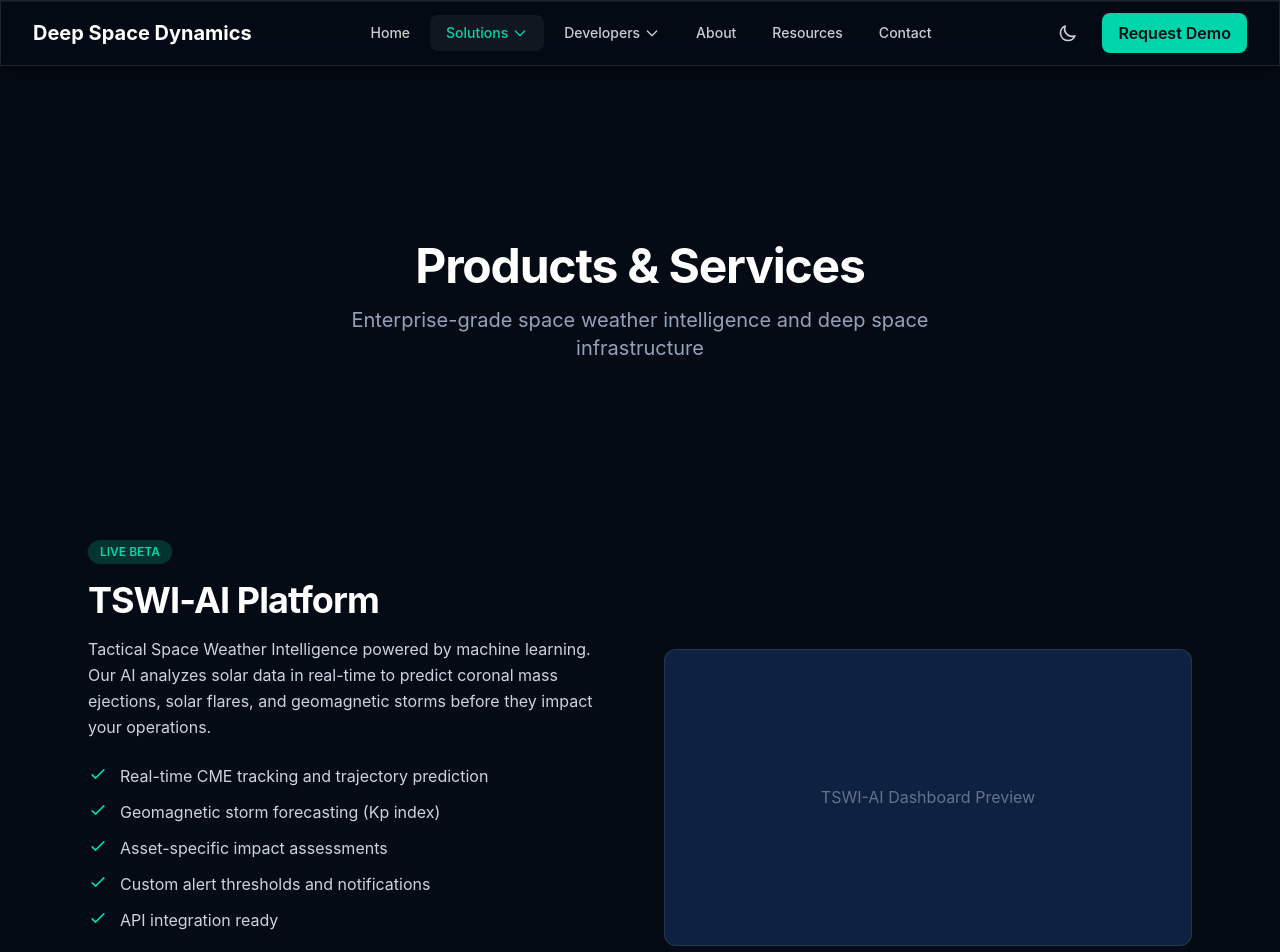
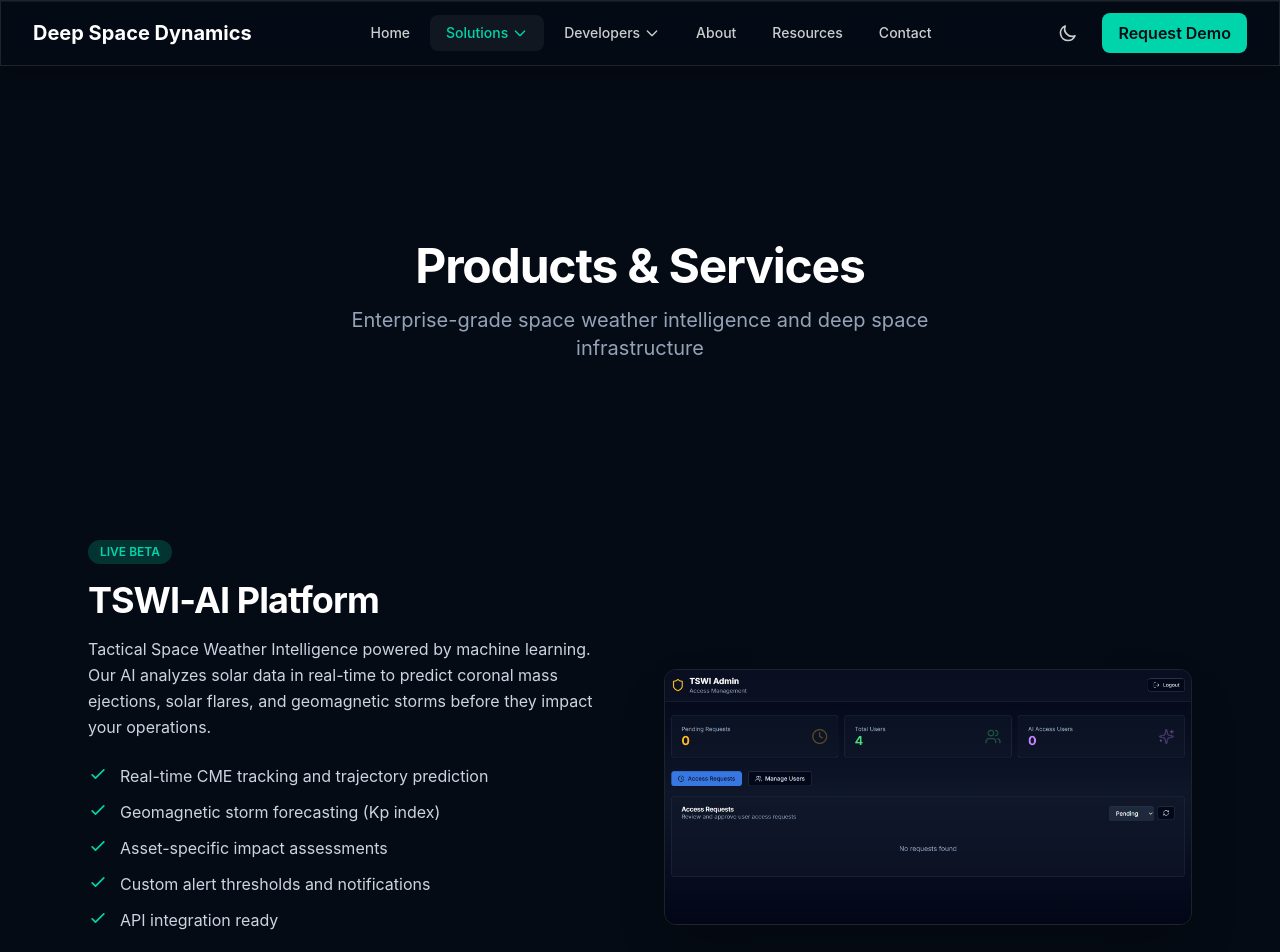
Before and after one commit to tommytoyou/deep-space-dynamics, a React (Create React App) app: page /products in a window 1280 px wide. Shown: the top 952 px of the page. Built offline with nearby package versions, Linux system fonts and the light colour scheme; the HTML template or start-up script is replaced by a standard one.

Commit message:
Add TSWI dashboard screenshot

```diff
--- a/src/pages/Products.jsx
+++ b/src/pages/Products.jsx
@@ -197,10 +197,12 @@ const Products = () => {
               </a>
             </div>
 
-            {/* Right - Dashboard Mockup */}
-            <div className="rounded-xl bg-navy-700 border border-white/10 aspect-video flex items-center justify-center">
-              <p className="text-slate-500">TSWI-AI Dashboard Preview</p>
-            </div>
+            {/* Right - Dashboard Screenshot */}
+            <img
+              src="/images/tswi-dashboard.png"
+              alt="TSWI-AI Dashboard"
+              className="max-w-full rounded-xl border border-white/10 shadow-2xl"
+            />
           </div>
         </div>
       </section>
```
Also changed, not shown: public/images/tswi-dashboard.png (added).
